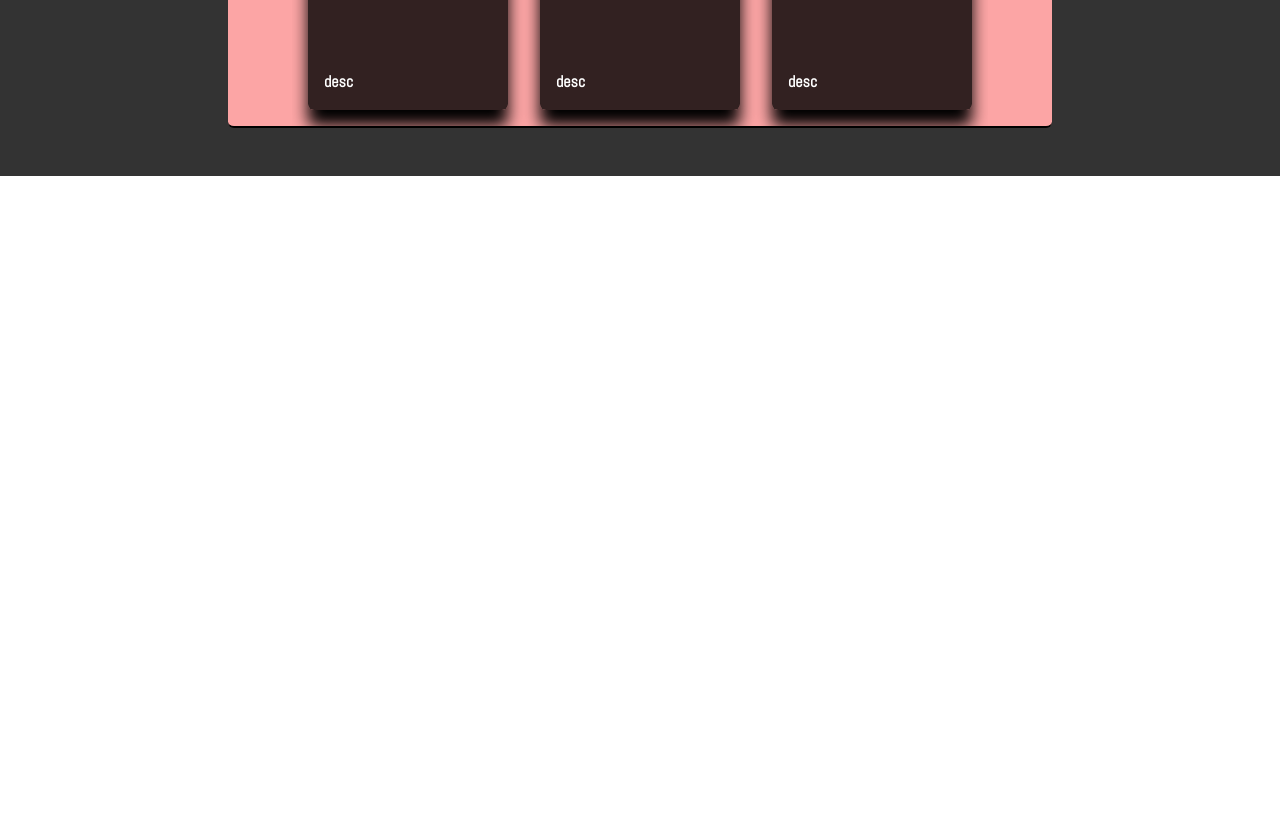
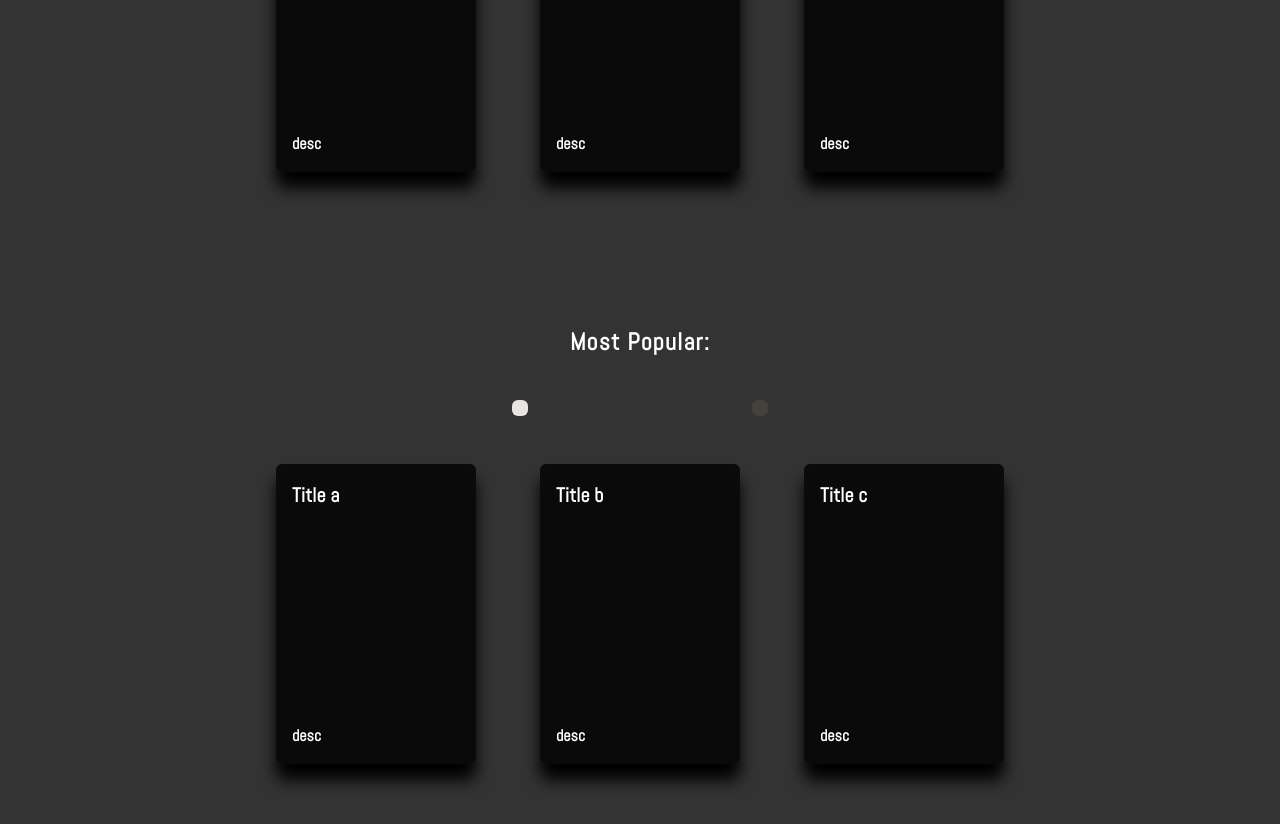
Before and after one commit to str4ng3love/eve_mil, a Next.js app: page /guides in a window 1280 px wide. Shown: the part 1140-1964 px from the top of the page. Before the commit the page ends 1316 px from the top, so only its background shows below. Built offline with nearby package versions, Linux system fonts and the light colour scheme.

Commit message:
carrousel animation #todo

```diff
--- a/app/components/Card.tsx
+++ b/app/components/Card.tsx
@@ -4,14 +4,15 @@ type Props = {
   heading: string;
   description: string;
   url: string;
-  animate?: boolean;
+  displayAnim?: boolean;
   animation?: string;
 };
 export default function Card(props: Props) {
  console.log('rendering')
   return (
+    //TODO somehow delay displaying of data so its in sync with the animation
     <Link href={props.url}>
-      <div style={{animationFillMode: 'forwards'}} className={`${props.animate && props.animation} rounded-md p-4 m-4 w-[18.75rem] h-[12.5rem] sm:w-[12.5rem] sm:h-[18.75rem] bg-black/80 flex flex-col justify-between shadow-backShadow transition ease duration-500 hover:scale-110 hover:text-black hover:bg-white hover:shadow-link`}>
+      <div style={{animationFillMode: 'none'}} className={`${props.displayAnim && props.animation} rounded-md p-4 m-8 w-[18.75rem] h-[12.5rem] sm:w-[12.5rem] sm:h-[18.75rem] bg-black/80 flex flex-col justify-between shadow-backShadow transition ease duration-500 hover:scale-110 hover:text-black hover:bg-white hover:shadow-link`}>
         <h3 className="text-[1.25rem] font-bold font-Abel">{props.heading}</h3>
         <p className="overflow-hidden font-bold font-Abel max-h-[150px]">
           {props.description}
--- a/app/components/Carrousel.tsx
+++ b/app/components/Carrousel.tsx
@@ -1,8 +1,9 @@
 "use client";
+
 import { useEffect, useState } from "react";
 import { BiRightArrow, BiLeftArrow } from "react-icons/bi";
 import { arrayVoodoo } from "../../lib/ArrayVoodoo";
-import Card from "./Card";
+import Card from "../components/Card";
 type Props = {
   input: Array<{
     title: string;
@@ -14,7 +15,6 @@ type Props = {
 export default function Carrousel(props: Props) {
   const [guides, setGuides] = useState<any[][]>([]);
   const [displayedGuides, setDisplayed] = useState<any>(0);
-  const [animate, setAnimate] = useState(false);
 
   useEffect(() => {
     if (props.input.length > 3) {
@@ -23,55 +23,53 @@ export default function Carrousel(props: Props) {
   }, []);
   if (props.input.length > 3) {
     return (
-      <div className="group flex  transition-all ease duration-300 delay-150 border-y-black rounded-md border-solid border-y-2  bg-red-300 items-center sm:flex-row ">
+      <div className="flex flex-col  ">
+        <div className="flex justify-center">
+          <div className="flex justify-evenly p-4 w-[80%]">
+            {guides.map((el, index) => displayedGuides === index ? <div key={index} className="bg-stone-200 h-4 w-4 rounded-md cursor-pointer  hover:bg-white transition-all duration-300 ease-linear"onClick={(e)=>setDisplayed(index)}></div>:<div key={index} className="bg-stone-700 h-4 w-4 rounded-md cursor-pointer  hover:bg-white transition-all duration-300 ease-linear"onClick={(e)=>setDisplayed(index)}></div>)}
+          </div>
+        </div>
+        <div className="group flex  transition-all ease duration-300 delay-150 border-y-black rounded-md  items-center sm:flex-row ">
           <BiLeftArrow
             onClick={(e) => {
-            setAnimate(true);
-            setTimeout(() => {
               if (displayedGuides === 0) {
                 setDisplayed(guides.length - 1);
               } else {
                 setDisplayed(displayedGuides - 1);
               }
-            }, 200);
             }}
             className="delay-300 cursor-pointer transition-all ease duration-500 opacity-0 group-hover:opacity-100 hover:scale-110 hover:white "
             size={"4em"}
           />
-        <div
-          className={` w-[43.5rem] flex overflow-hidden`}
-          onAnimationEnd={(e) => setAnimate(false)}
-        >
+          <div className={` w-[49.5rem] flex overflow-hidden`}>
             {guides[displayedGuides]?.map((el) => (
               <Card
                 description={el.desciption}
                 heading={el.title}
                 url={el.url}
                 key={el.title}
-              animate={animate}
+                displayAnim={false}
                 animation={`animate-fade`}
               />
             ))}
           </div>
           <BiRightArrow
             onClick={(e) => {
-            setAnimate(true);
-            setTimeout(() => {
               if (displayedGuides === guides.length - 1) {
                 setDisplayed(0);
               } else {
                 setDisplayed(displayedGuides + 1);
               }
-            }, 300);
             }}
             className={`delay-300 cursor-pointer transition-all ease duration-500 opacity-0 group-hover:opacity-100 hover:scale-110 hover:text-white `}
             size={"4em"}
           />
         </div>
+      </div>
     );
   }
   return (
-    <div className="group flex hover:scale-105 transition-all ease duration-300 delay-150 border-y-black rounded-md border-solid border-y-2 w-fit bg-red-300 flex-col items-center sm:flex-row sm:justify-center ">
+    <div className="group flex hover:scale-105 transition-all ease duration-300 delay-150 border-y-black rounded-md border-solid border-y-2 w-fit  flex-col items-center sm:flex-row sm:justify-center ">
       {props.input.map((el) => (
         <Card
           description={el.desciption}
--- a/app/guides/page.tsx
+++ b/app/guides/page.tsx
@@ -7,7 +7,7 @@ import CoolHeading from "../components/headings/CoolHeading";
 export default function Page() {
   return (
     <>
-      <div className="flex flex-col items-center bg-gradient-to-tl from-orange-300 to-red-500  ">
+      <div className="flex flex-col items-center bg-gradient-to-tl from-orange-300 to-red-500 bg-fixed ">
         <div className="md:w-[75%] w-[100%] h-[calc(100vh-6rem)] text-white bg-black/80 pt-12 shadow-wrapperShadow">
           <CoolestHeading text="Guides(WIP)" align="center" />
           <CoolHeading
@@ -39,10 +39,17 @@ export default function Page() {
             { desciption: "desc", title: "Title 5", url: "#" },
             { desciption: "desc", title: "Title 6", url: "#" },
             { desciption: "desc", title: "Title 7", url: "#" },
+            { desciption: "desc", title: "Title 11", url: "#" },
+            { desciption: "desc", title: "Title 12", url: "#" },
+            { desciption: "desc", title: "Title 13", url: "#" },
+            { desciption: "desc", title: "Title 14", url: "#" },
+            { desciption: "desc", title: "Title 15", url: "#" },
+            { desciption: "desc", title: "Title 16", url: "#" },
+            { desciption: "desc", title: "Title 17", url: "#" },
           ]}
         />
       </div>
-      {/* <div className="w-[100%] flex flex-col items-center bg-black/80 text-white py-12 ">
+      <div className="w-[100%] flex flex-col items-center bg-black/80 text-white py-12 ">
         <CoolerHeading text="Most Popular:" align="center"/>
         <Carrousel
           input={[
@@ -53,7 +60,7 @@ export default function Page() {
 
           ]}
         />
-      </div> */}
+      </div>
     </>
   );
 }
--- a/tailwind.config.js
+++ b/tailwind.config.js
@@ -49,8 +49,13 @@ module.exports = {
         "0%":{
           transform: "rotateY(0deg)",
 
+
         },
-        "50%":{
+        "25%":{
+          transform: "rotateY(90deg)",
+
+        },
+        "75%":{
           transform: "rotateY(90deg)",
 
         },
@@ -64,8 +69,8 @@ module.exports = {
     animation: {
       pulseShadow: "pulse 1.25s ease-in-out infinite",
       fadeIn: "fadeIn 1s ease-in infinite",
-      fadeOut: "fadeOut 1s ease-out 1",
-      fade: "fade 1s ease",
+      fadeOut: "fadeOut 1s ease 1",
+      fade: "fade 1000ms ease 1",
     },
   },
   plugins: [],
```
Lines whose indentation alone changed are shown as unchanged.
